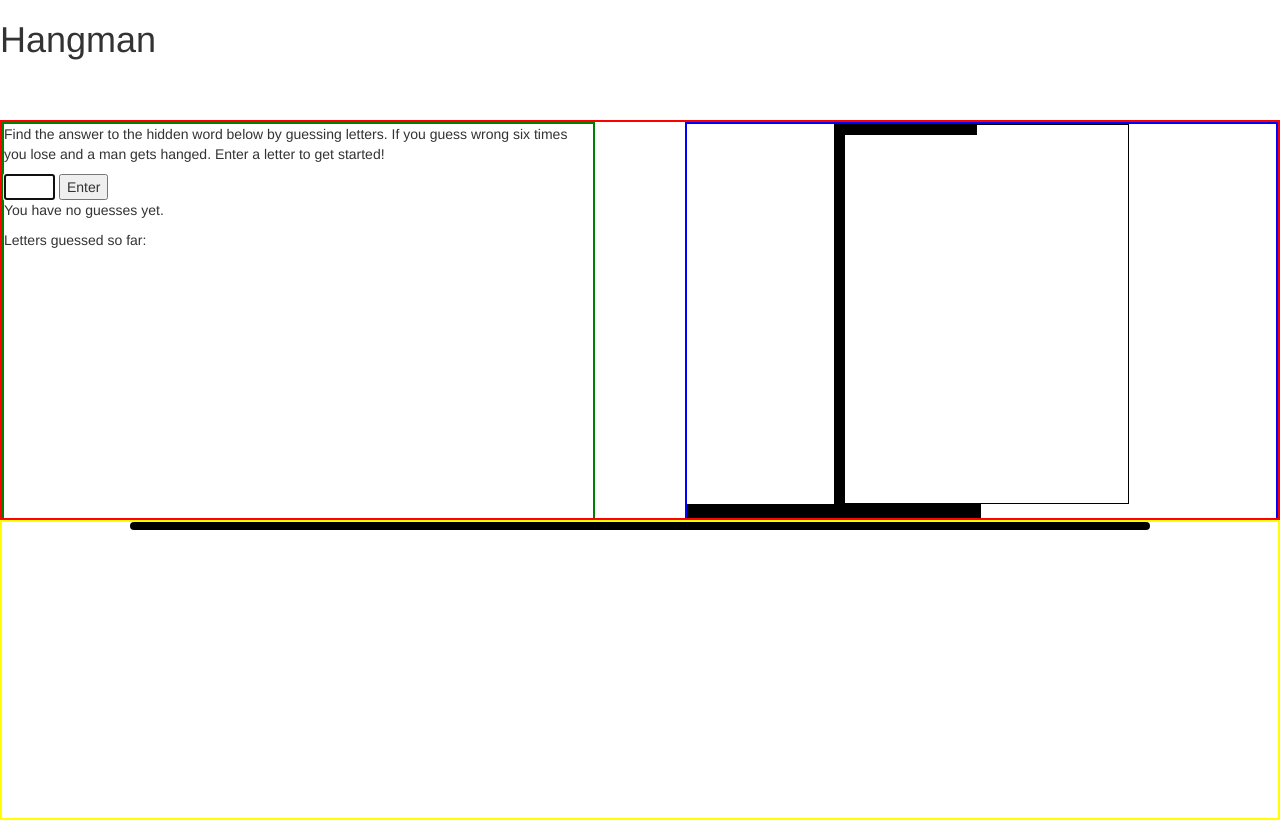
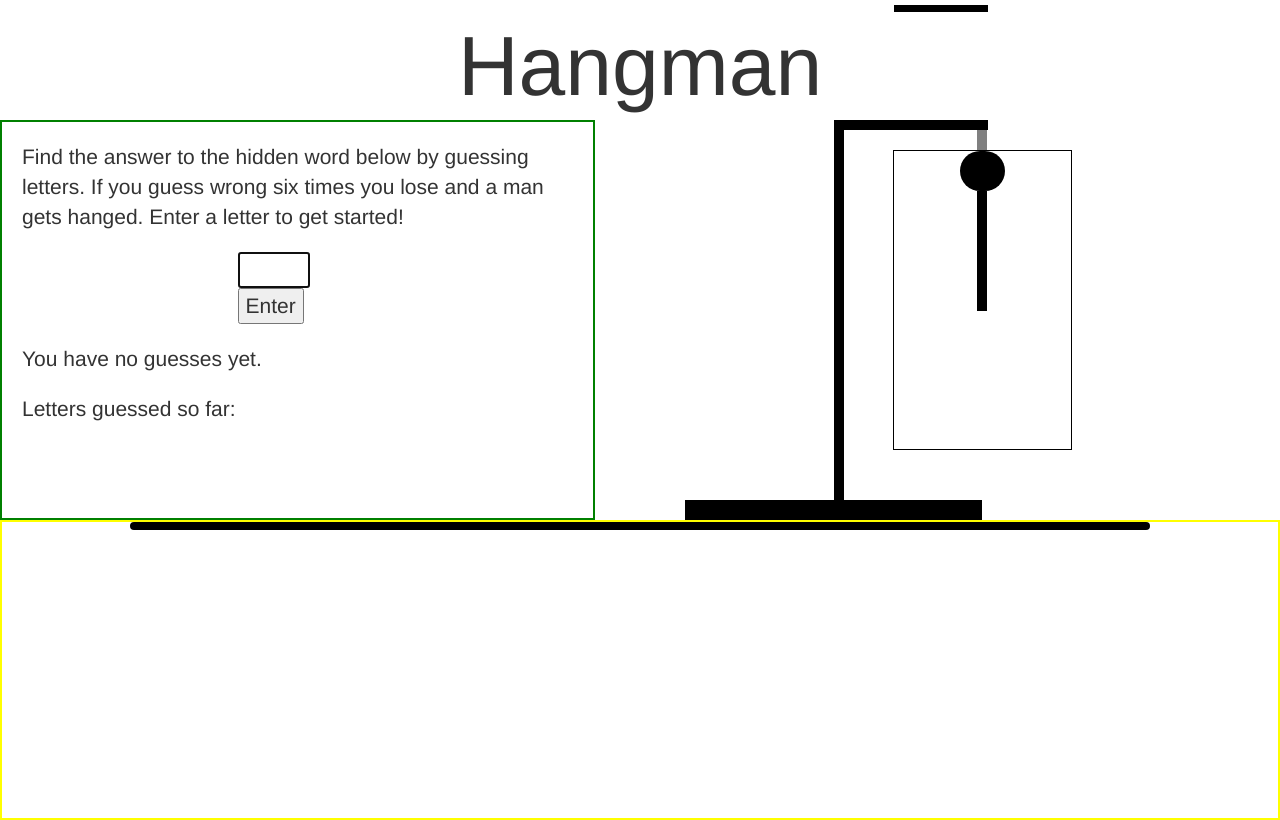
Before and after one commit to s-d-c/Hangman, a plain HTML site: page index.html in a window 1280 px wide. Drawn offline with nearby package versions, Linux system fonts and the light colour scheme; no server answers.

Commit message:
committing prior to attempting to refactor some

```diff
--- a/index.html
+++ b/index.html
@@ -14,7 +14,7 @@
 	<div class="board">
 		<div class="score">
 			<div class="prompt">
-				<p>
+				<p id="intro">
 				Find the answer to the hidden word below by guessing letters.  If you guess wrong six times you lose and a man gets hanged.  Enter a letter to get started!
 				</p>
 				<form id="letterInput">
@@ -40,6 +40,22 @@
 				<div id="top">
 
 				</div>
+				<div id="rope">
+
+				</div>
+				<div class="hanging-man">
+					<div id="head">
+
+					</div>
+					<div id="torso-box">
+						<div id="torso">
+
+						</div>
+						<div id="left-arm">
+
+						</div>
+					</div>
+				</div>
 
 			</div>
 			<div id="bottom"></div>
--- a/script.js
+++ b/script.js
@@ -1,6 +1,6 @@
 var HANGMAN = {
 	//create a list of words to pick from
-	wordList: ["human", "photograph", "laptop", "magazine", "bookshelf","longhorn","change","market", "infinite","emperor","folly","inherent","lamp","table","backpack"],
+	//wordList: ["human", "photograph", "laptop", "magazine", "bookshelf","longhorn","change","market", "infinite","emperor","folly","inherent","lamp","table","backpack"],
 
 	calledLetters: [],
 
@@ -18,28 +18,20 @@ var HANGMAN = {
 			url		 : 'http://api.wordnik.com:80/v4/words.json/randomWord?hasDictionaryDef=false&minCorpusCount=0&maxCorpusCount=40000&minDictionaryCount=20&maxDictionaryCount=-1&minLength=5&maxLength=16&api_key=a2a73e7b926c924fad7001ca3111acd55af2ffabf50eb4ae5',
 			success  : function(response){
 
-					console.log(response.word);
+
 					HANGMAN.answer = response.word.toUpperCase();
 
-					console.log(HANGMAN.answer);
 					HANGMAN.answerArr = HANGMAN.answer.split("");
+
 					console.log(HANGMAN.answerArr);
 					HANGMAN.displayArr = HANGMAN.answerArr.map(function() {
 						return "_";
 					});
-					console.log(HANGMAN.displayArr);
+
 					HANGMAN.displayBlanks(HANGMAN.displayArr);
-
-
 			}
 		})
 	},
-
-	//a function called getString to randomly selct a string from an array of strings
-	/*getString: function(stringArr) {
-		var index = Math.floor((Math.random()) * stringArr.length);
-		return stringArr[index].toUpperCase();
-	},*/
 
 	//a function to display the spaces hiding the letters of the answer
 	displayBlanks: function(wordArray){
@@ -53,8 +45,7 @@ var HANGMAN = {
 	//a function that takes in a correctly guessed letter and inserts into the proper
 	//spaces of the display
 	alterDisplay: function(insert, display, answer) {
-		console.log(display);
-		console.log(answer);
+
 		//track the instances of the letter in answer
 		var howMany = 0;
 		//display instances in place of blanks and increment howMany
@@ -132,17 +123,7 @@ $(document).ready(function(){
 
 	HANGMAN.wrongGuesses = 0;
 
-	//var answerArr = answer.split("");
-	//console.log(answerArr);
-
-	/*var displayArr =  answerArr.map(function() {
-		return "_";
-	});*/
-
 	var letterInput = $('#letterInput');
-
-	//This call will display the hidden word
-	//HANGMAN.displayBlanks(displayArr);
 
 	//focus on input field
 	letterInput.find('input').focus();
--- a/styles.css
+++ b/styles.css
@@ -2,9 +2,32 @@
 	height: 100px;
 }
 
+h1 {
+	font-size: 6em;
+	text-align: center;
+}
+
+p {
+	margin: 20px;
+	font-size: 1.5em;
+}
+
+#letterInput {
+	font-size: 1.5em;
+	width: 120px;
+	margin: 0 auto;
+}
+
+input {
+	margin: auto;
+}
+
+button {
+	margin: auto;
+}
+
 .board {
 	height: 400px;
-	border: 2px solid red;
 	overflow: auto;
 }
 
@@ -13,15 +36,12 @@
 	width: 46.5%;
 	float: left;
 	border: 2px solid green;
-
 }
 
 .person {
 	height: 400px;
 	width: 46.5%;
 	float: right;
-	border: 2px solid blue;
-
 }
 
 .display {
@@ -46,9 +66,7 @@
 .gallows-box {
 	height: 380px;
 	width: 50%;
-	border: 1px solid black;
 	margin: auto;
-
 }
 
 #bottom {
@@ -59,7 +77,7 @@
 }
 
 #post {
-	height: 379px;
+	height: 380px;
 	width: 10px;
 	float: left;
 	background-color: black;
@@ -67,7 +85,49 @@
 
 #top {
 	height: 10px;
-	width: 45%;
+	width: 48.5%;
 	float: left;
 	background-color: black;
 }
+
+#rope {
+	height: 30px;
+	width: 10px;
+	background-color: grey;
+	margin: auto;
+}
+
+.hanging-man {
+	width: 60%;
+	height: 300px;
+	margin: auto;
+	border: 1px solid black;
+}
+#head {
+	width: 45px;
+	height: 40px;
+	border-radius: 22.5px;
+	background-color: black;
+	margin: auto;
+}
+
+#torso-box {
+	width: 100%;
+	height: 120px;
+
+}
+
+#torso {
+	height: 120px;
+	width: 10px;
+	margin: auto;
+	background-color: black;
+}
+
+#left-arm {
+	height: 7px;
+	width: 94px;
+	top: 5px;
+	position: absolute;
+	background-color: black;
+}
```
